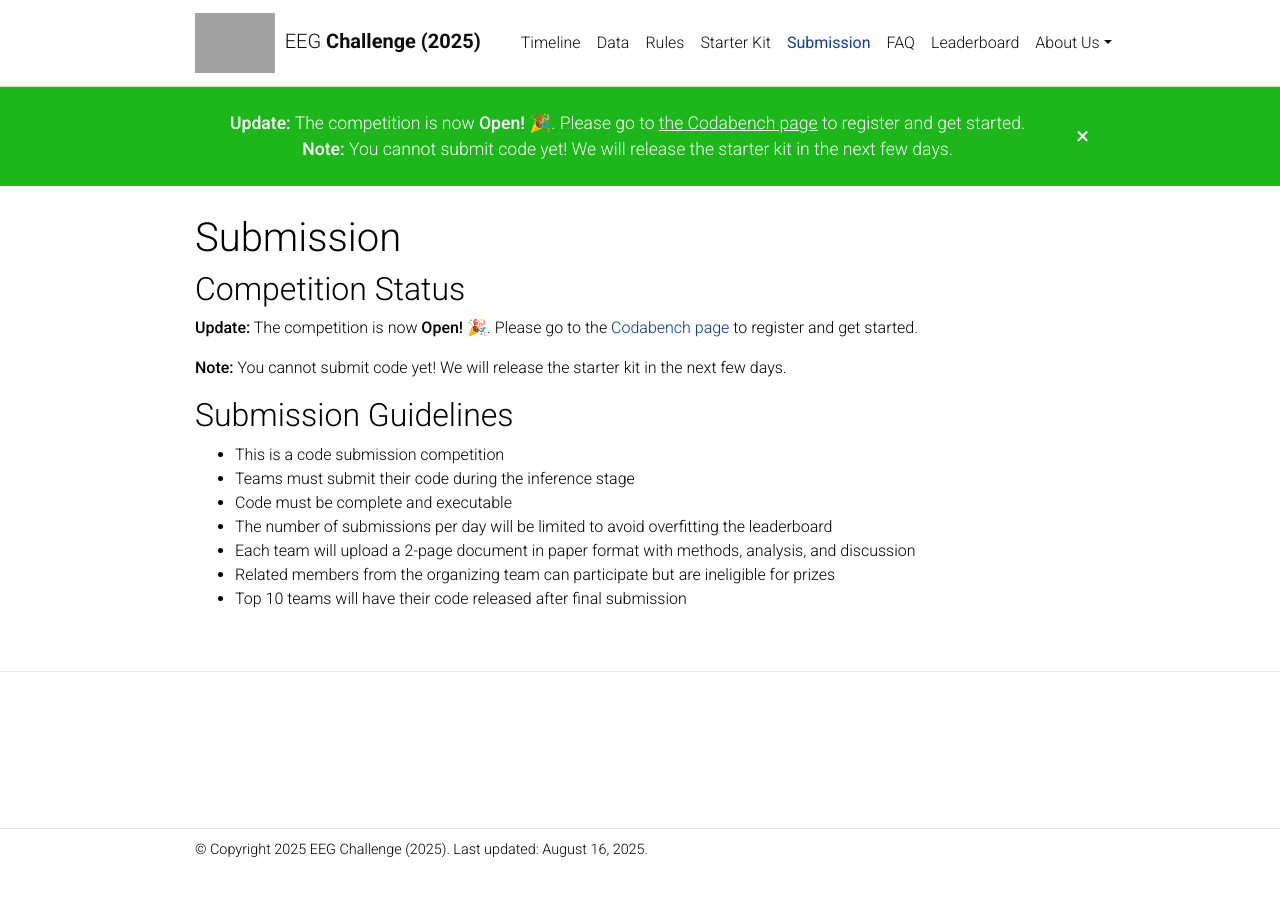
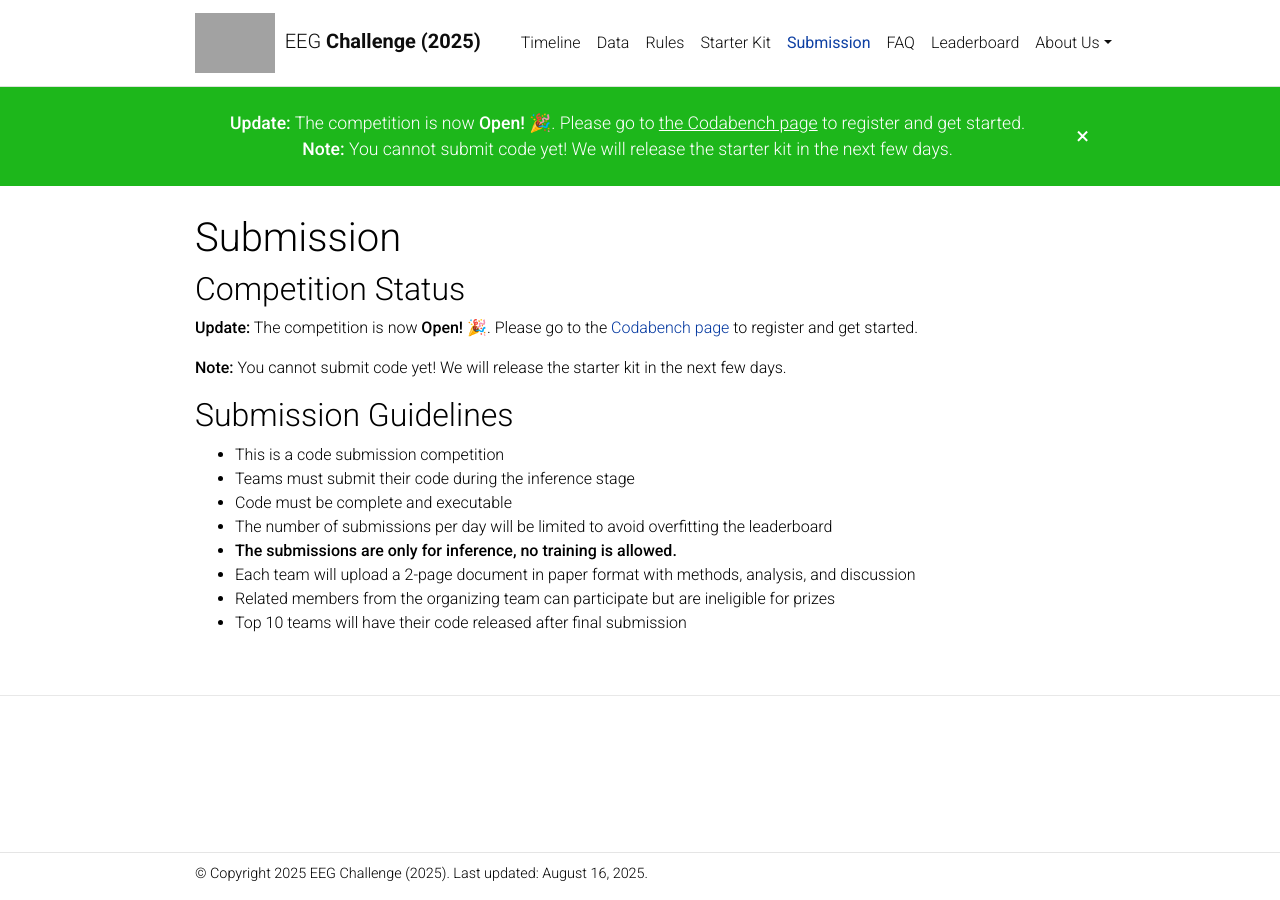
Before and after one commit to urgent-challenge/urgent2024, a Jekyll site: the page built from _pages/submission.md, in a window 1280 px wide. Built offline with Jekyll 4.4.1, drawn with Linux system fonts in a browser that asks for light colours; comment, search, counter and statistics services are not loaded; a style sheet for code colours, icons or effects is not loaded; grey boxes are pictures that could not be loaded.

Commit message:
no training note

```diff
--- a/_pages/submission.md
+++ b/_pages/submission.md
@@ -19,6 +19,7 @@ nav_order: 6
 - Teams must submit their code during the inference stage
 - Code must be complete and executable
 - The number of submissions per day will be limited to avoid overfitting the leaderboard
+- **The submissions are only for inference, no training is allowed.**
 - Each team will upload a 2-page document in paper format with methods, analysis, and discussion
 - Related members from the organizing team can participate but are ineligible for prizes
 - Top 10 teams will have their code released after final submission
```
